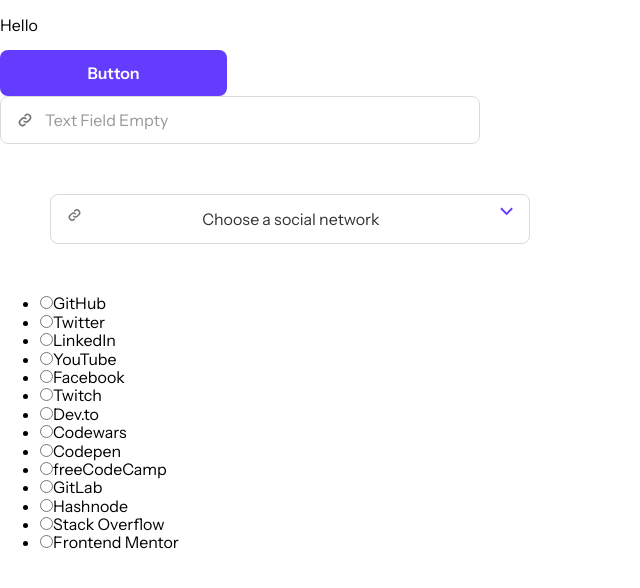
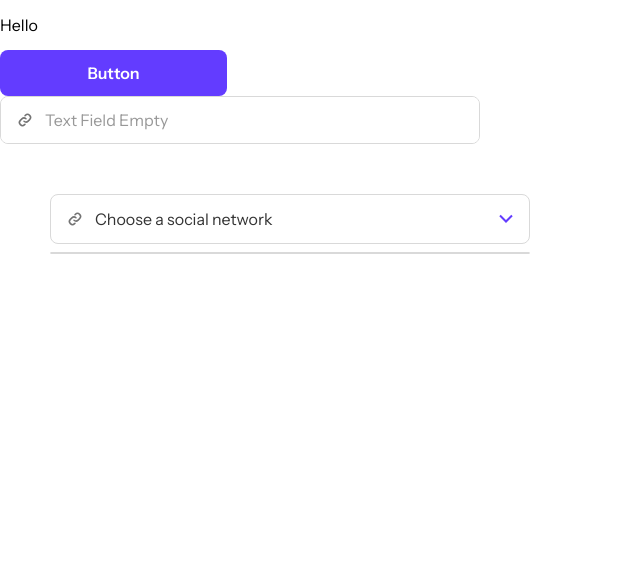
Before and after one commit to MedusCode/link-sharing-app, a React (Create React App) app: page / in a window 1280 px wide. Shown: the top 588 px of the page, without its empty margins (0-640 px from the left). Built offline with nearby package versions, Linux system fonts and the light colour scheme.

Commit message:
add: select values

```diff
--- a/package.json
+++ b/package.json
@@ -41,5 +41,7 @@
       "last 1 firefox version",
       "last 1 safari version"
     ]
+  },
+  "devDependencies": {
   }
 }
--- a/src/components/button/button.tsx
+++ b/src/components/button/button.tsx
@@ -1,4 +1,4 @@
-import { FC } from 'react';
+import { FC, ReactElement } from 'react';
 import styles from './button.module.css';
 
 interface IButtonProps {
--- a/src/components/select/select.module.css
+++ b/src/components/select/select.module.css
@@ -1,6 +1,8 @@
 .button {
   box-sizing: border-box;
   display: flex;
+  align-items: center;
+  gap: 12px;
   padding: 12px 16px;
   background-color: #FFF;
   border-radius: 8px;
@@ -12,7 +14,20 @@
   color: #333333;
   font-size: 16px;
 
-  margin: 50px;
+  margin: 50px 0 0 50px;
+}
+
+.button_active {
+  border: 1px solid #633CFF;
+  box-shadow: 0 0 32px 0 rgba(99, 60, 255, 0.25);
+}
+
+.button_active .arrow {
+  transform: rotate(180deg);
+}
+
+.button_active ~ .dropdownList {
+  height: 70vh;
 }
 
 .buttonText {
@@ -21,4 +36,75 @@
   background-size: 16px 16px;
   background-repeat: no-repeat;
   line-height: 150%;
+  text-align: left;
 }
+
+.dropdownList {
+  display: flex;
+  flex-direction: column;
+  box-sizing: border-box;
+  margin: 8px 0;
+  padding: 0;
+  background-color: #FFF;
+  border-radius: 8px;
+  border: 1px solid #D9D9D9;
+  min-width: 480px;
+  width: max-content;
+  font-size: 16px;
+  list-style: none;
+  height: 0;
+  transition: 0.2s ease-in-out;
+  overflow: scroll;
+
+
+  margin-left: 50px;
+}
+
+.dropdownItem {
+  border-bottom: 1px solid #D9D9D9;
+  margin: 0 16px;
+  color: #333333;
+}
+
+.dropdownItem_selected {
+  color: #633CFF;
+}
+
+.dropdownItem_selected .icon path {
+  fill: #633CFF;
+}
+
+.dropdownItem:last-child {
+  border: none;
+}
+
+.dropdownLabel {
+  display: flex;
+  gap: 12px;
+  padding: 12px 16px;
+  margin: 0 -16px;
+  color: inherit;
+  cursor: pointer;
+}
+
+.dropdownRadio {
+  position: absolute;
+  width: 1px;
+  height: 1px;
+  overflow: hidden;
+  clip-path: inset(0 0 0 0);
+  opacity: 0;
+}
+
+.icon {
+  flex-shrink: 0;
+  width: 16px;
+  height: 16px;
+}
+
+.arrow {
+  flex-shrink: 0;
+  width: 14px;
+  height: 14px;
+  transition: 0.3s ease-in-out;
+}
--- a/src/components/select/select.tsx
+++ b/src/components/select/select.tsx
@@ -1,54 +1,100 @@
-import { FC } from 'react';
+import { FC, useState, ChangeEvent, SVGProps, MouseEvent } from 'react';
 import styles from './select.module.css';
 import { nanoid } from 'nanoid';
-import { TDropdownValues } from '../../types/dropdown-values';
+import { IDropdownValue, TDropdownValues } from '../../types/dropdown-values';
 import { ReactComponent as ArrowIcon } from "../../assets/images/icon-chevron-down.svg";
+import button from '../button/button';
 
 interface ISelectProps {
   values: TDropdownValues;
   name: string;
   placeholder?: string;
-  Icon?: FC;
+  Icon?: FC<SVGProps<SVGSVGElement>>;
 }
 
 const Select: FC<ISelectProps> = ({
   values,
   name,
-  placeholder = 'Make a selection',
+  placeholder = 'Dropdown Field Default',
   Icon
 }) => {
   const listId = nanoid();
+  const [ selection, setSelection ] = useState<IDropdownValue | null>(null);
+  const [ isOpened, setIsOpened ] = useState<boolean>(false);
+
+  const toggleDropdown = (evt: MouseEvent<HTMLButtonElement>) => {
+    evt.preventDefault();
+    setIsOpened(!isOpened);
+  }
+
+  const closeDropdown = () => {
+    setIsOpened(false);
+  }
+
+  const selectItem = (evt: ChangeEvent<HTMLInputElement>) => {
+    if (evt.target instanceof HTMLInputElement) {
+      const selectedValue = evt.target.value;
+      const selectedInstance = values.find((value) => value.value === selectedValue);
+
+      if (selectedInstance) {
+        setSelection(selectedInstance);
+        closeDropdown();
+      }
+    }
+  }
 
   const generateListItems = () => {
     return values.map((value => {
+      const Icon = value.icon;
       const id = nanoid();
+      const isSelected = selection?.value === value.value
+      const selectedText = `${value.text} (Selected)`
+
       return (
-        <li className={styles.dropdownItem} role={'option'} aria-selected={false} key={id}>
-          <input className={styles.dropdownRadio} type={'radio'} id={id} name={name} value={value.value} />
-          <label className={styles.dropdownLabel} htmlFor={id}>{value.text}</label>
+        <li
+          className={`${styles.dropdownItem} ${isSelected ? styles.dropdownItem_selected : ''}`}
+          role={'option'}
+          aria-selected={isSelected}
+          key={id}
+        >
+          <label className={styles.dropdownLabel} htmlFor={id}>
+            <input
+              className={styles.dropdownRadio}
+              type={'radio'}
+              id={id}
+              name={name}
+              value={value.value}
+              onChange={selectItem}
+              checked={isSelected} />
+            {Icon ? <Icon className={styles.icon} /> : ''}
+            <span className={styles.dropdownText}>{isSelected ? selectedText : value.text}</span>
+          </label>
         </li>
       )
     }));
   }
 
   return (
-    <>
+    <div className={styles.selectContainer}>
       <button
-        className={styles.button}
+        className={`${styles.button} ${isOpened ? styles.button_active : ''}`}
         role={'combobox'}
         aria-labelledby={'select button'}
         aria-haspopup={'listbox'}
-        aria-expanded={false}
+        aria-expanded={isOpened}
         aria-controls={listId}
+        onClick={toggleDropdown}
       >
-        {Icon ? <Icon /> : ''}
-        <span className={styles.buttonText}>{placeholder}</span>
-        <ArrowIcon />
+        <>
+          {selection?.icon ? <selection.icon className={styles.icon} /> : Icon ? <Icon className={styles.icon} /> : ''}
+          <span className={styles.buttonText}>{selection ? selection.text : placeholder}</span>
+          <ArrowIcon className={styles.arrow} />
+        </>
       </button>
       <ul className={styles.dropdownList} role={'listbox'} id={listId}>
         {generateListItems()}
       </ul>
-    </>
+    </div>
   );
 }
 
--- a/src/constants/social-networks-dropdown-values.ts
+++ b/src/constants/social-networks-dropdown-values.ts
@@ -58,7 +58,7 @@
   },
   {
     text: 'Codepen',
-    value: 'Codepen',
+    value: 'codepen',
     icon: CodepenIcon
   },
   {
--- a/src/index.css
+++ b/src/index.css
@@ -15,3 +15,7 @@
   -moz-osx-font-smoothing: grayscale;
   font-smooth: never;
 }
+
+svg #fill_exception path {
+  fill: #FFFFFF;
+}
--- a/src/types/dropdown-values.ts
+++ b/src/types/dropdown-values.ts
@@ -1,9 +1,9 @@
-import { FC } from 'react';
+import { FC, SVGProps } from 'react';
 
 interface IDropdownValue {
   text: string,
   value: string,
-  icon?: FC
+  icon?: FC<SVGProps<SVGSVGElement>>
 }
 
 type TDropdownValues = IDropdownValue[];
```
Also changed, not shown: src/assets/images/icon-devto.svg.
